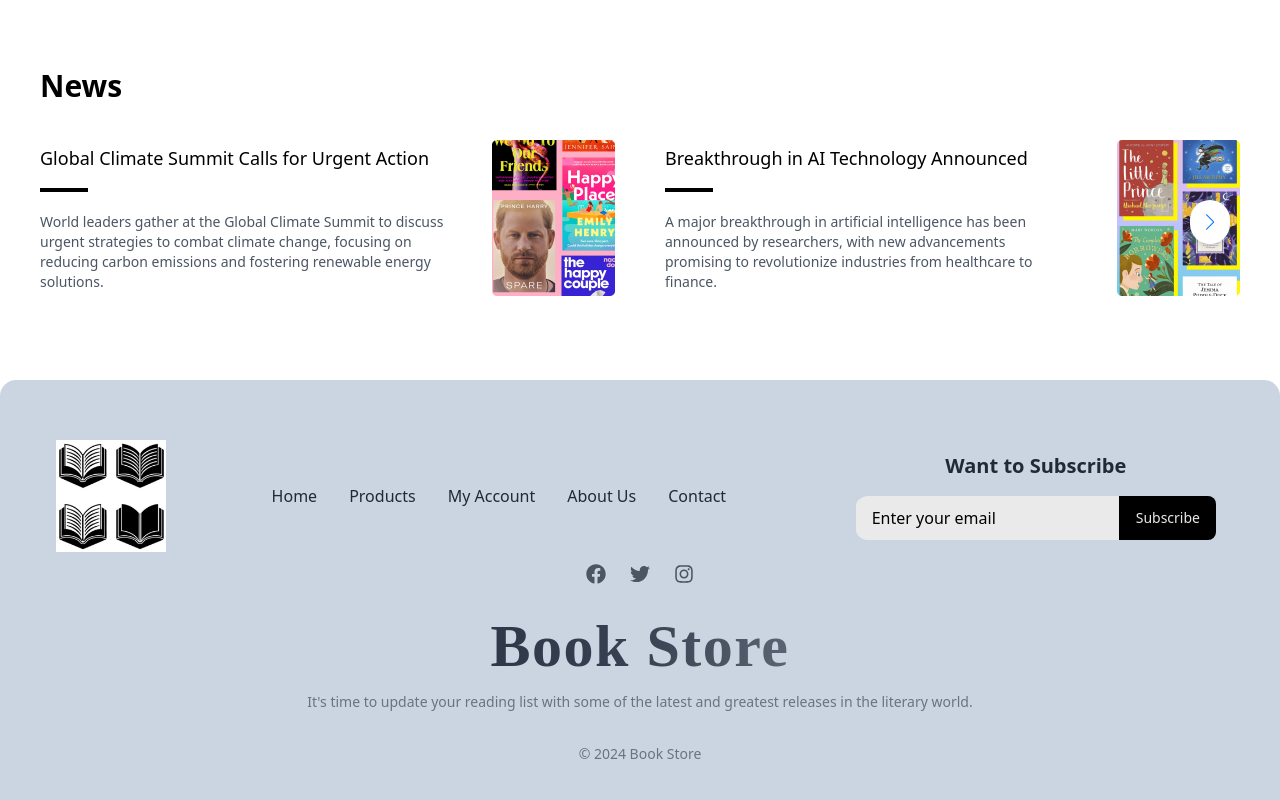
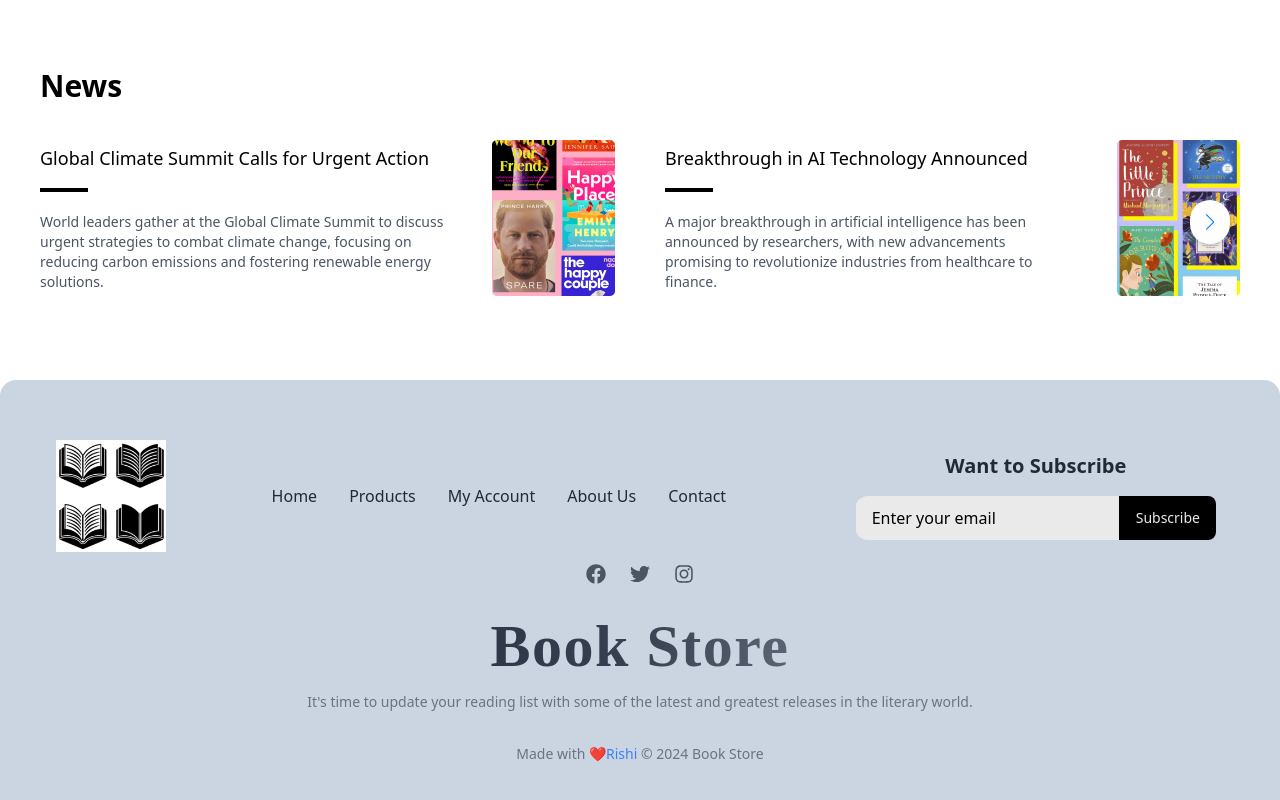
Before and after one commit to rishi-raj0104/Book_Store, a React (Vite) app: page / in a window 1280 px wide. Shown: the part 905-1705 px from the top of the page. Built offline with nearby package versions, Linux system fonts and the light colour scheme; no server answers; a web font is replaced by a local one.

Commit message:
Update Footer.jsx

```diff
--- a/src/components/Footer.jsx
+++ b/src/components/Footer.jsx
@@ -93,7 +93,16 @@ const Footer = () => {
           </h1>
           <p className="text-sm text-gray-500 mt-4"> It's time to update your reading list with some of the latest and greatest releases in the literary world.</p>
         </div>
-        <p className="text-sm text-gray-500 mt-4 text-center">© {new Date().getFullYear()} Book Store</p>
+        <p className="text-sm text-gray-500 mt-4 text-center">
+              Made with ❤️
+              <a
+                href="https://www.linkedin.com/in/rishi-raj0104"
+                target="_blank"
+                rel="noopener noreferrer"
+                className="text-blue-500 hover:underline"
+              >
+              Rishi
+              </a> © {new Date().getFullYear()} Book Store</p>
       </div>
     </footer>
   );
```
